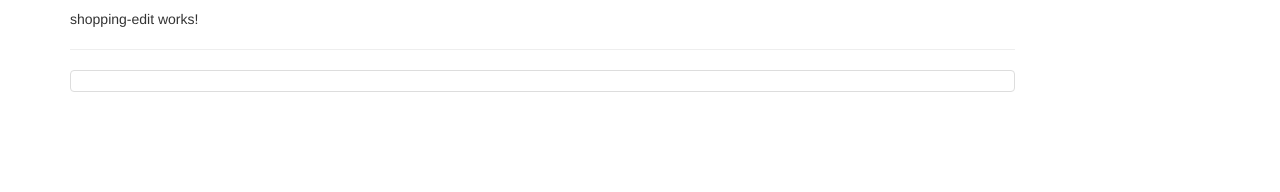
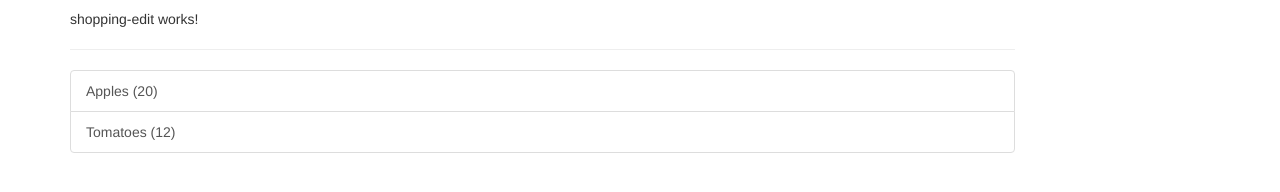
Before and after one commit to r4vaa/angular-prj-app, an Angular app: page / in a window 1280 px wide. Shown: the part 310-502 px from the top of the page. Built offline with nearby package versions, Linux system fonts and the light colour scheme.

Commit message:
shopping list

```diff
--- /dev/null
+++ b/src/app/shared/ingredients.model.ts
@@ -0,0 +1,4 @@
+export class Ingredients
+{
+  constructor(public name: string ,public amout:number ){}
+}
--- a/src/app/shopping-list/shopping-list.component.html
+++ b/src/app/shopping-list/shopping-list.component.html
@@ -4,7 +4,11 @@
     <hr>
 
       <ul class="list-group">
-        <a class="list-group-item" style= "cursor: pointer"></a>
+        <a class="list-group-item" style= "cursor: pointer"
+        *ngFor= "let ingredient of ingredients"
+        >
+          {{ingredient.name}} ({{ingredient.amout}})
+      </a>
       </ul>
     </div>
   </div>
--- a/src/app/shopping-list/shopping-list.component.ts
+++ b/src/app/shopping-list/shopping-list.component.ts
@@ -1,4 +1,5 @@
 import { Component, OnInit } from '@angular/core';
+import { Ingredients} from '../shared/ingredients.model';
 
 @Component({
   selector: 'app-shopping-list',
@@ -6,7 +7,11 @@
   styleUrls: ['./shopping-list.component.css']
 })
 export class ShoppingListComponent implements OnInit {
-  ingredients = [];
+  ingredients :Ingredients[] = [
+      new Ingredients('Apples', 20),
+      new Ingredients ('Tomatoes',12)
+
+  ];
   constructor() { }
 
   ngOnInit(): void {
```
